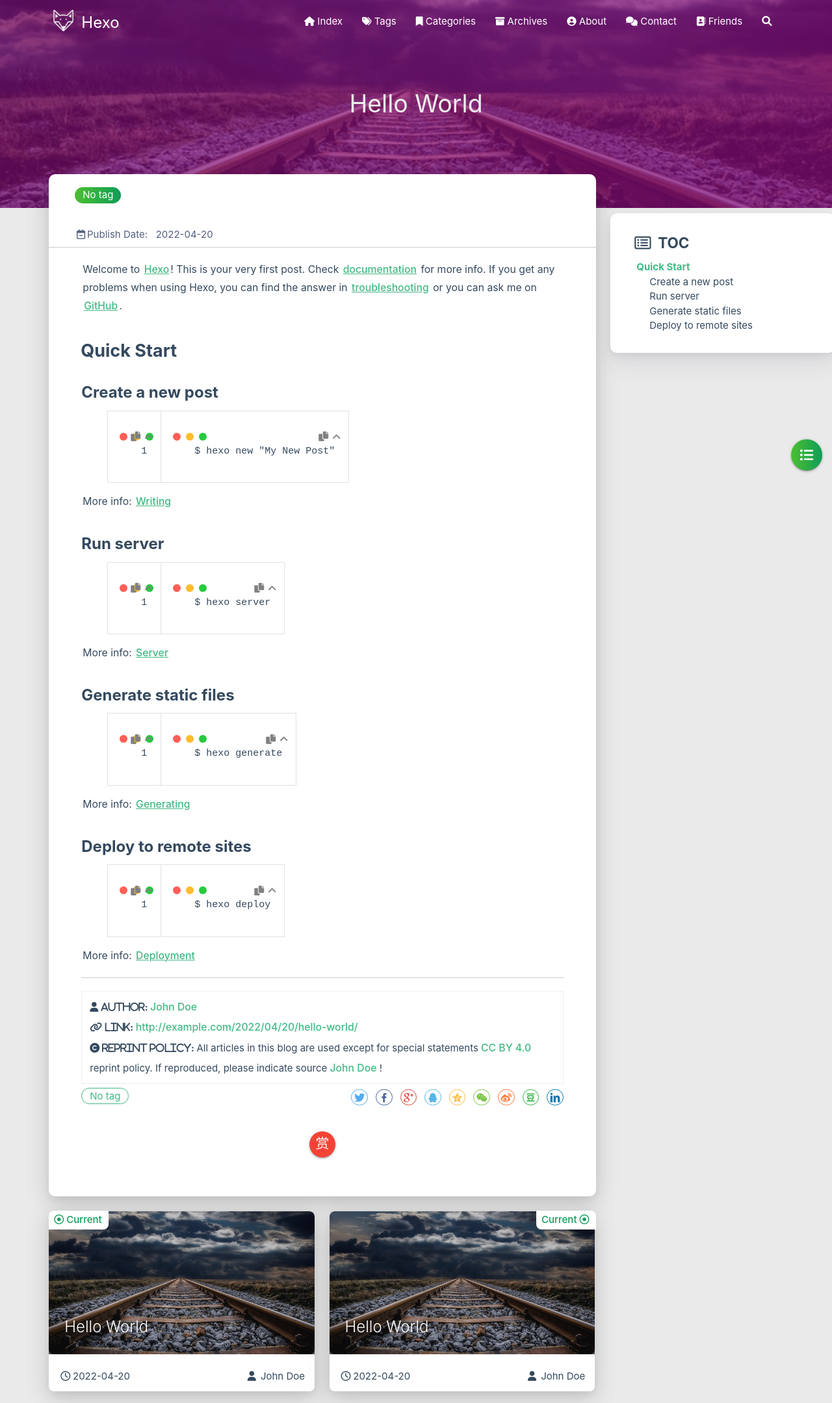
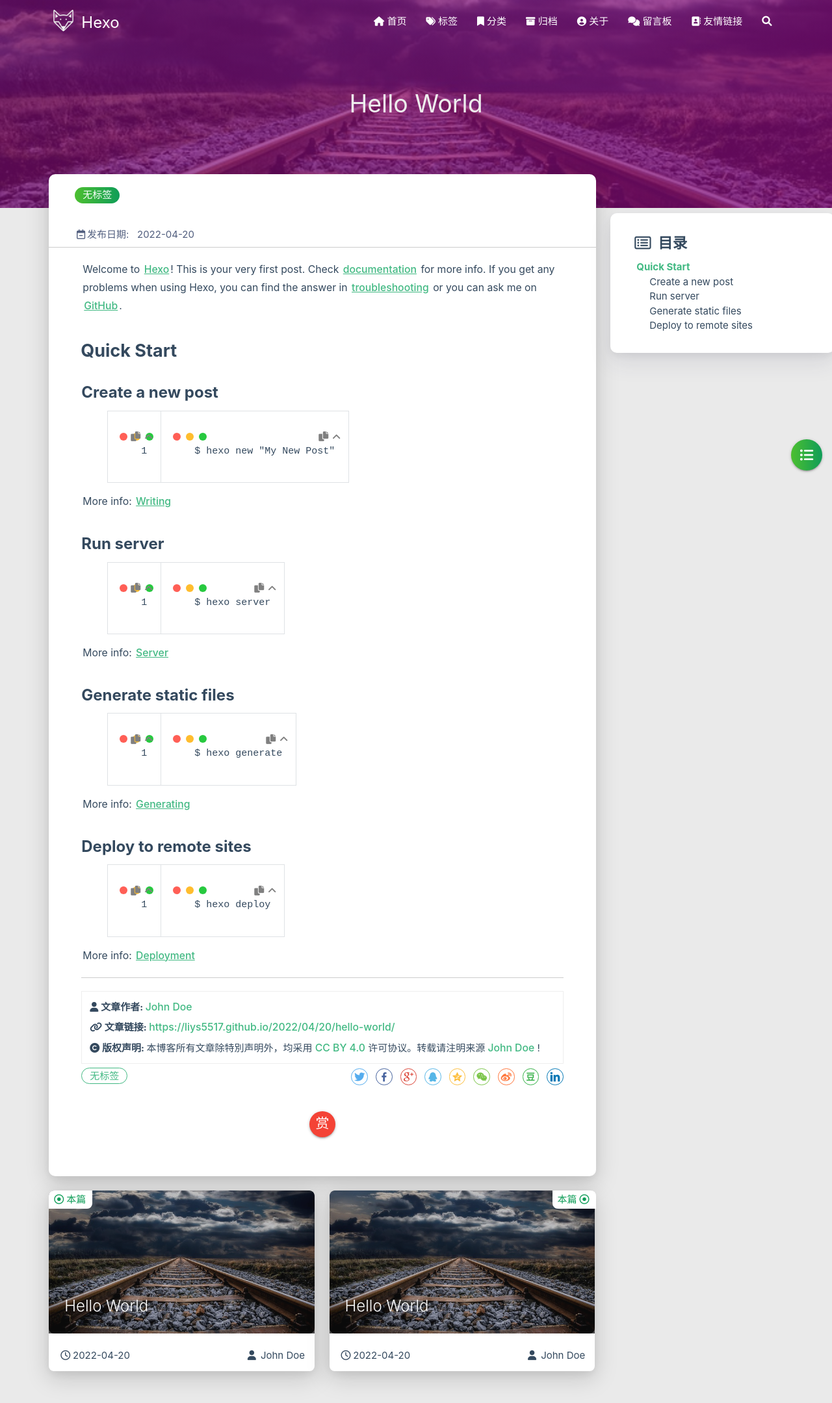
Before and after one commit to Lycoyas/liys5517.github.io, a plain HTML site: page 2022/04/20/hello-world/index.html in a window 1280 px wide. Shown: the top 2159 px of the page at 65% size. Drawn offline with Linux system fonts and the light colour scheme; some packages are replaced by stand-ins of ours; no server answers; a script that the page names is missing.

Commit message:
Site updated: 2022-05-05 18:00:40

```diff
--- a/2022/04/20/hello-world/index.html
+++ b/2022/04/20/hello-world/index.html
@@ -1,5 +1,5 @@
 <!DOCTYPE HTML>
-<html lang="en">
+<html lang="zh-CN">
 
 
 <head>
@@ -58,7 +58,7 @@
 
       <i class="fas fa-home" style="zoom: 0.6;"></i>
 
-      <span>Index</span>
+      <span>首页</span>
     </a>
 
   </li>
@@ -69,7 +69,7 @@
 
       <i class="fas fa-tags" style="zoom: 0.6;"></i>
 
-      <span>Tags</span>
+      <span>标签</span>
     </a>
 
   </li>
@@ -80,7 +80,7 @@
 
       <i class="fas fa-bookmark" style="zoom: 0.6;"></i>
 
-      <span>Categories</span>
+      <span>分类</span>
     </a>
 
   </li>
@@ -91,7 +91,7 @@
 
       <i class="fas fa-archive" style="zoom: 0.6;"></i>
 
-      <span>Archives</span>
+      <span>归档</span>
     </a>
 
   </li>
@@ -102,7 +102,7 @@
 
       <i class="fas fa-user-circle" style="zoom: 0.6;"></i>
 
-      <span>About</span>
+      <span>关于</span>
     </a>
 
   </li>
@@ -113,7 +113,7 @@
 
       <i class="fas fa-comments" style="zoom: 0.6;"></i>
 
-      <span>Contact</span>
+      <span>留言板</span>
     </a>
 
   </li>
@@ -124,14 +124,14 @@
 
       <i class="fas fa-address-book" style="zoom: 0.6;"></i>
 
-      <span>Friends</span>
+      <span>友情链接</span>
     </a>
 
   </li>
 
   <li>
     <a href="#searchModal" class="modal-trigger waves-effect waves-light">
-      <i id="searchIcon" class="fas fa-search" title="Search" style="zoom: 0.85;"></i>
+      <i id="searchIcon" class="fas fa-search" title="搜索" style="zoom: 0.85;"></i>
     </a>
   </li>
 </ul>
@@ -159,7 +159,7 @@
 
 			    <i class="fa-fw fas fa-home"></i>
 
-			Index
+			首页
 		</a>
 
         </li>
@@ -170,7 +170,7 @@
 
 			    <i class="fa-fw fas fa-tags"></i>
 
-			Tags
+			标签
 		</a>
 
         </li>
@@ -181,7 +181,7 @@
 
 			    <i class="fa-fw fas fa-bookmark"></i>
 
-			Categories
+			分类
 		</a>
 
         </li>
@@ -192,7 +192,7 @@
 
 			    <i class="fa-fw fas fa-archive"></i>
 
-			Archives
+			归档
 		</a>
 
         </li>
@@ -203,7 +203,7 @@
 
 			    <i class="fa-fw fas fa-user-circle"></i>
 
-			About
+			关于
 		</a>
 
         </li>
@@ -214,7 +214,7 @@
 
 			    <i class="fa-fw fas fa-comments"></i>
 
-			Contact
+			留言板
 		</a>
 
         </li>
@@ -225,7 +225,7 @@
 
 			    <i class="fa-fw fas fa-address-book"></i>
 
-			Friends
+			友情链接
 		</a>
 
         </li>
@@ -429,7 +429,7 @@
                 <div class="col s7">
 
                           <div class="article-tag">
-                            <span class="chip bg-color">No tag</span>
+                            <span class="chip bg-color">无标签</span>
                           </div>
 
                 </div>
@@ -441,7 +441,7 @@
             <div class="post-info">
 
                 <div class="post-date info-break-policy">
-                    <i class="far fa-calendar-minus fa-fw"></i>Publish Date:&nbsp;&nbsp;
+                    <i class="far fa-calendar-minus fa-fw"></i>发布日期:&nbsp;&nbsp;
                     2022-04-20
                 </div>
 
@@ -488,7 +488,7 @@
             <div class="reprint__author">
                 <span class="reprint-meta" style="font-weight: bold;">
                     <i class="fas fa-user">
-                        Author:
+                        文章作者:
                     </i>
                 </span>
                 <span class="reprint-info">
@@ -498,23 +498,23 @@
             <div class="reprint__type">
                 <span class="reprint-meta" style="font-weight: bold;">
                     <i class="fas fa-link">
-                        Link:
+                        文章链接:
                     </i>
                 </span>
                 <span class="reprint-info">
-                    <a href="http://example.com/2022/04/20/hello-world/">http://example.com/2022/04/20/hello-world/</a>
+                    <a href="https://liys5517.github.io/2022/04/20/hello-world/">https://liys5517.github.io/2022/04/20/hello-world/</a>
                 </span>
             </div>
             <div class="reprint__notice">
                 <span class="reprint-meta" style="font-weight: bold;">
                     <i class="fas fa-copyright">
-                        Reprint policy:
+                        版权声明:
                     </i>
                 </span>
                 <span class="reprint-info">
-                    All articles in this blog are used except for special statements
+                    本博客所有文章除特別声明外，均采用
                     <a href="https://creativecommons.org/licenses/by/4.0/deed.zh" rel="external nofollow noreferrer" target="_blank">CC BY 4.0</a>
-                    reprint policy. If reproduced, please indicate source
+                    许可协议。转载请注明来源
                     <a href="/about" target="_blank">John Doe</a>
                     !
                 </span>
@@ -524,7 +524,7 @@
 
     <script async defer>
       document.addEventListener("copy", function (e) {
-        let toastHTML = '<span>Copied successfully, please follow the reprint policy of this article</span><button class="btn-flat toast-action" onclick="navToReprintStatement()" style="font-size: smaller">more</a>';
+        let toastHTML = '<span>复制成功，请遵循本文的转载规则</span><button class="btn-flat toast-action" onclick="navToReprintStatement()" style="font-size: smaller">查看</a>';
         M.toast({html: toastHTML})
       });
 
@@ -539,7 +539,7 @@
                 <div class="post-meta__tag-list" style="display: inline-block;">
 
                         <div class="article-tag">
-                            <span class="chip bg-color">No tag</span>
+                            <span class="chip bg-color">无标签</span>
                         </div>
 
                 </div>
@@ -713,7 +713,7 @@
 
         <div class="article col s12 m6" data-aos="fade-up" data-aos="fade-up">
             <div class="article-badge left-badge text-color">
-                <i class="far fa-dot-circle"></i>&nbsp;Current
+                <i class="far fa-dot-circle"></i>&nbsp;本篇
             </div>
             <div class="card">
                 <a href="/2022/04/20/hello-world/">
@@ -751,7 +751,7 @@
 
         <div class="article col s12 m6" data-aos="fade-up">
             <div class="article-badge right-badge text-color">
-                Current&nbsp;<i class="far fa-dot-circle"></i>
+                本篇&nbsp;<i class="far fa-dot-circle"></i>
             </div>
             <div class="card">
                 <a href="/2022/04/20/hello-world/">
@@ -814,7 +814,7 @@
     </div>
     <div id="toc-aside" class="expanded col l3 hide-on-med-and-down">
         <div class="toc-widget card" style="background-color: white;">
-            <div class="toc-title"><i class="far fa-list-alt"></i>&nbsp;&nbsp;TOC</div>
+            <div class="toc-title"><i class="far fa-list-alt"></i>&nbsp;&nbsp;目录</div>
             <div id="toc-content"></div>
         </div>
     </div>
@@ -974,13 +974,13 @@
 
 
                 <span id="busuanzi_container_site_pv">
-                &nbsp;|&nbsp;<i class="far fa-eye"></i>&nbsp;Total visits:&nbsp;
+                &nbsp;|&nbsp;<i class="far fa-eye"></i>&nbsp;总访问量:&nbsp;
                     <span id="busuanzi_value_site_pv" class="white-color"></span>
             </span>
 
 
                 <span id="busuanzi_container_site_uv">
-                &nbsp;|&nbsp;<i class="fas fa-users"></i>&nbsp;Total visitors:&nbsp;
+                &nbsp;|&nbsp;<i class="fas fa-users"></i>&nbsp;总访问人数:&nbsp;
                     <span id="busuanzi_value_site_uv" class="white-color"></span>
             </span>
 
@@ -1033,8 +1033,8 @@
 <div id="searchModal" class="modal">
     <div class="modal-content">
         <div class="search-header">
-            <span class="title"><i class="fas fa-search"></i>&nbsp;&nbsp;Search</span>
-            <input type="search" id="searchInput" name="s" placeholder="Please enter a search keyword"
+            <span class="title"><i class="fas fa-search"></i>&nbsp;&nbsp;搜索</span>
+            <input type="search" id="searchInput" name="s" placeholder="请输入搜索的关键字"
                    class="search-input">
         </div>
         <div id="searchResult"></div>
```
Also changed, not shown: archives/2022/04/index.html (+25 -25 lines), archives/2022/index.html (+25 -25 lines), archives/index.html (+25 -25 lines), index.html (+21 -21 lines).
